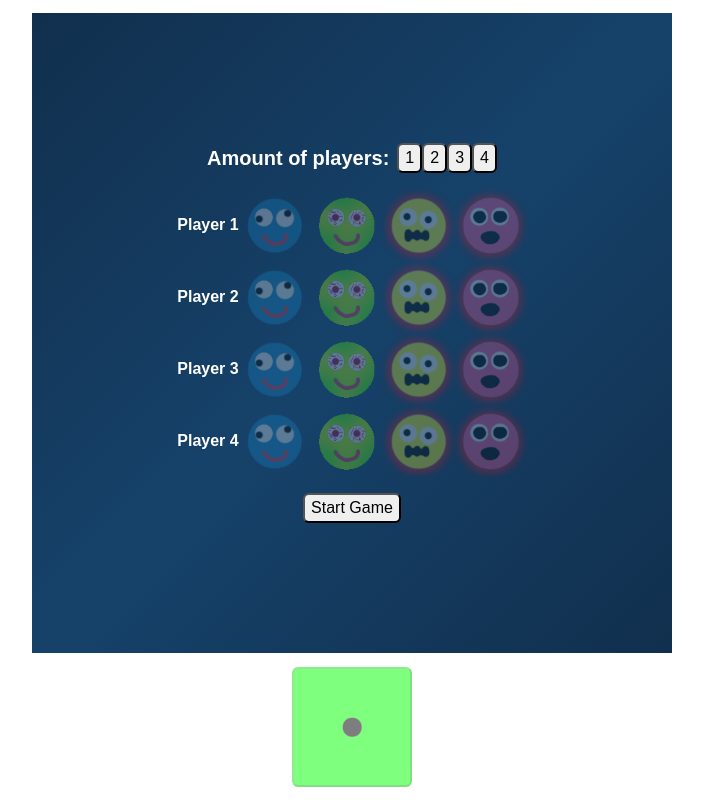
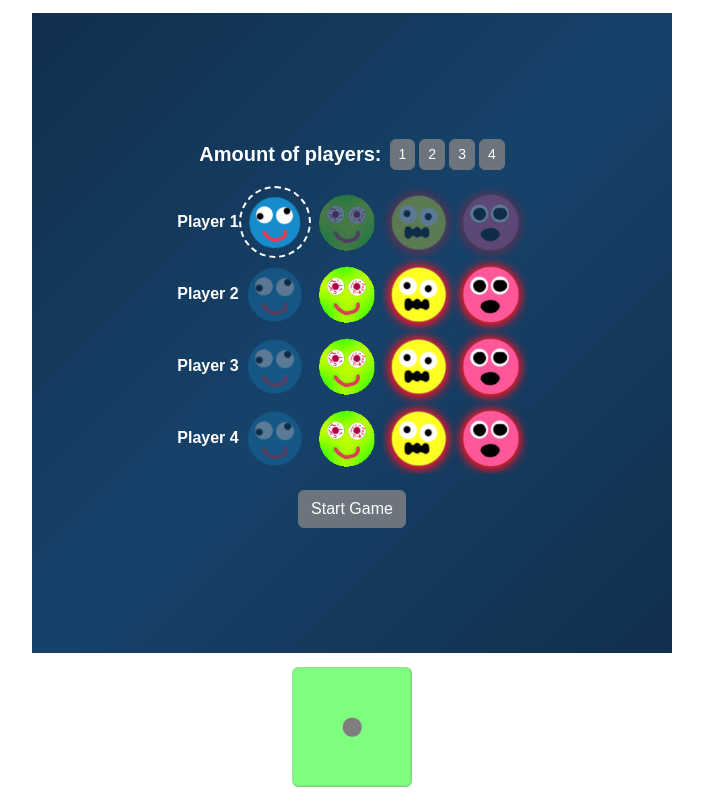
Before and after one commit to BadyTM/Portfolio, a plain HTML site: page snakes and ladders/index.html in a window 1280 px wide. Both pictures are taken after a click on the button 562 px from the left and 225 px from the top of the page. Shown: the whole page, without its empty margins (288-991 px from the left). Drawn offline with nearby package versions, Linux system fonts and the light colour scheme.

Commit message:
Refactoring and changing way of selecting avatar

```diff
--- a/out/script.js
+++ b/out/script.js
@@ -54,7 +54,21 @@ const setAmountOfPlayers = (amount) => {
         }
     }
 };
-const setPlayerAvatar = (playerClass, color) => {
+const setPlayerAvatar = (event, playerClass, color) => {
+    const clickedAvatarBtn = event.target;
+    const clickedColourClass = `.avatar-${color}`;
+    const parentRowElement = clickedAvatarBtn.closest(".avatar-row");
+    clickedAvatarBtn.classList.add("selected-avatar");
+    const buttonsToDisable = [
+        ...parentRowElement.querySelectorAll(".avatar-btn"),
+        ...document.querySelectorAll(clickedColourClass),
+    ];
+    buttonsToDisable.forEach((button) => {
+        if (button !== clickedAvatarBtn) {
+            button.disabled = true;
+            button.classList.remove("selected-avatar");
+        }
+    });
     document.querySelector(playerClass).style.backgroundImage = `url('images/avatars/${color}.png')`;
 };
 const startGame = () => {
--- a/snakes and ladders/index.html
+++ b/snakes and ladders/index.html
@@ -24,42 +24,42 @@
                <div class="starting-page position-absolute w-100 h-100 d-flex flex-column flex-wrap justify-content-center align-items-center ">
                     <div class="d-flex mb-3 w-75 justify-content-center align-items-center">
                          <span class="text-white fw-bold fs-5 text-nowrap me-2">Amount of players:</span>
-                         <button class="rounded" onclick="setAmountOfPlayers(1)">1</button>
-                         <button class="rounded" onclick="setAmountOfPlayers(2)">2</button>
-                         <button class="rounded" onclick="setAmountOfPlayers(3)">3</button>
-                         <button class="rounded" onclick="setAmountOfPlayers(4)">4</button>
+                         <button class="btn btn-secondary btn-sm rounded me-1" onclick="setAmountOfPlayers(1)">1</button>
+                         <button class="btn btn-secondary btn-sm rounded me-1" onclick="setAmountOfPlayers(2)">2</button>
+                         <button class="btn btn-secondary btn-sm rounded me-1" onclick="setAmountOfPlayers(3)">3</button>
+                         <button class="btn btn-secondary btn-sm rounded" onclick="setAmountOfPlayers(4)">4</button>
                     </div>
                     <div class="player-avatars w-75 mb-3">
-                         <div class="player-1-avatar d-flex justify-content-center align-items-center flex-wrap w-100">
+                         <div class="player-1-avatar avatar-row d-flex justify-content-center align-items-center flex-wrap w-100">
                               <div class="text-white fw-bold fs-6">Player 1</div>
-                              <button class="avatar-blue avatar-btn" onclick="setPlayerAvatar('.player-1', 'blue')"></button>
-                              <button class="avatar-green avatar-btn" onclick="setPlayerAvatar('.player-1', 'green')"></button>
-                              <button class="avatar-yellow avatar-btn" onclick="setPlayerAvatar('.player-1', 'yellow')"></button>
-                              <button class="avatar-pink avatar-btn" onclick="setPlayerAvatar('.player-1', 'pink')"></button>
+                              <button class="avatar-blue avatar-btn" onclick="setPlayerAvatar(event, '.player-1', 'blue')"></button>
+                              <button class="avatar-green avatar-btn" onclick="setPlayerAvatar(event, '.player-1', 'green')"></button>
+                              <button class="avatar-yellow avatar-btn" onclick="setPlayerAvatar(event, '.player-1', 'yellow')"></button>
+                              <button class="avatar-pink avatar-btn" onclick="setPlayerAvatar(event, '.player-1', 'pink')"></button>
                          </div>
-                         <div class="player-2-avatar d-flex justify-content-center align-items-center flex-wrap w-100">
+                         <div class="player-2-avatar avatar-row d-flex justify-content-center align-items-center flex-wrap w-100">
                               <div class="text-white fw-bold fs-6">Player 2</div>
-                              <button class="avatar-blue avatar-btn" onclick="setPlayerAvatar('.player-2', 'blue')"></button>
-                              <button class="avatar-green avatar-btn" onclick="setPlayerAvatar('.player-2', 'green')"></button>
-                              <button class="avatar-yellow avatar-btn" onclick="setPlayerAvatar('.player-2', 'yellow')"></button>
-                              <button class="avatar-pink avatar-btn" onclick="setPlayerAvatar('.player-2', 'pink')"></button>
+                              <button class="avatar-blue avatar-btn" onclick="setPlayerAvatar(event, '.player-2', 'blue')"></button>
+                              <button class="avatar-green avatar-btn" onclick="setPlayerAvatar(event, '.player-2', 'green')"></button>
+                              <button class="avatar-yellow avatar-btn" onclick="setPlayerAvatar(event, '.player-2', 'yellow')"></button>
+                              <button class="avatar-pink avatar-btn" onclick="setPlayerAvatar(event, '.player-2', 'pink')"></button>
                          </div>
-                         <div class="player-3-avatar d-flex justify-content-center align-items-center flex-wrap w-100">
+                         <div class="player-3-avatar avatar-row d-flex justify-content-center align-items-center flex-wrap w-100">
                               <div class="text-white fw-bold fs-6">Player 3</div>
-                              <button class="avatar-blue avatar-btn" onclick="setPlayerAvatar('.player-3', 'blue')"></button>
-                              <button class="avatar-green avatar-btn" onclick="setPlayerAvatar('.player-3', 'green')"></button>
-                              <button class="avatar-yellow avatar-btn" onclick="setPlayerAvatar('.player-3', 'yellow')"></button>
-                              <button class="avatar-pink avatar-btn" onclick="setPlayerAvatar('.player-3', 'pink')"></button>
+                              <button class="avatar-blue avatar-btn" onclick="setPlayerAvatar(event, '.player-3', 'blue')"></button>
+                              <button class="avatar-green avatar-btn" onclick="setPlayerAvatar(event, '.player-3', 'green')"></button>
+                              <button class="avatar-yellow avatar-btn" onclick="setPlayerAvatar(event, '.player-3', 'yellow')"></button>
+                              <button class="avatar-pink avatar-btn" onclick="setPlayerAvatar(event, '.player-3', 'pink')"></button>
                          </div>
-                         <div class="player-4-avatar d-flex justify-content-center align-items-center flex-wrap w-100">
+                         <div class="player-4-avatar avatar-row d-flex justify-content-center align-items-center flex-wrap w-100">
                               <div class="text-white fw-bold fs-6">Player 4</div>
-                              <button class="avatar-blue avatar-btn" onclick="setPlayerAvatar('.player-4', 'blue')"></button>
-                              <button class="avatar-green avatar-btn" onclick="setPlayerAvatar('.player-4', 'green')"></button>
-                              <button class="avatar-yellow avatar-btn" onclick="setPlayerAvatar('.player-4', 'yellow')"></button>
-                              <button class="avatar-pink avatar-btn" onclick="setPlayerAvatar('.player-4', 'pink')"></button>
+                              <button class="avatar-blue avatar-btn" onclick="setPlayerAvatar(event, '.player-4', 'blue')"></button>
+                              <button class="avatar-green avatar-btn" onclick="setPlayerAvatar(event, '.player-4', 'green')"></button>
+                              <button class="avatar-yellow avatar-btn" onclick="setPlayerAvatar(event, '.player-4', 'yellow')"></button>
+                              <button class="avatar-pink avatar-btn" onclick="setPlayerAvatar(event, '.player-4', 'pink')"></button>
                          </div>
                     </div>
-                    <button class="start-button rounded" onclick="startGame()">
+                    <button class="btn btn-secondary start-button rounded" onclick="startGame()">
                          Start Game
                     </button>
                </div>
--- a/snakes and ladders/script.ts
+++ b/snakes and ladders/script.ts
@@ -48,7 +48,24 @@ const setAmountOfPlayers = (amount: number): void => {
   }
 };
 
-const setPlayerAvatar = (playerClass: string, color: string): void => {
+const setPlayerAvatar = (event: Event, playerClass: string, color: string): void => {
+  const clickedAvatarBtn = event.target as HTMLButtonElement;
+  const clickedColourClass: string = `.avatar-${color}`;
+  const parentRowElement: HTMLDivElement = clickedAvatarBtn.closest(".avatar-row");
+
+  clickedAvatarBtn.classList.add("selected-avatar");
+  const buttonsToDisable: HTMLButtonElement[] = [
+    ...parentRowElement.querySelectorAll<HTMLButtonElement>(".avatar-btn"),
+    ...document.querySelectorAll<HTMLButtonElement>(clickedColourClass),
+  ];
+
+  buttonsToDisable.forEach((button) => {
+    if (button !== clickedAvatarBtn) {
+      button.disabled = true;
+      button.classList.remove("selected-avatar");
+    }
+  });
+
   (document.querySelector(playerClass) as HTMLElement).style.backgroundImage = `url('images/avatars/${color}.png')`;
 };
 
--- a/snakes and ladders/styling.scss
+++ b/snakes and ladders/styling.scss
@@ -30,7 +30,16 @@
      background-color: rgba(0, 0, 0, 0);
      width: 15%;
      aspect-ratio: 1;
-     opacity: 0.3;
+
+     &.selected-avatar {
+          border-radius: 50%;
+          border: 2px solid white;
+          border-style: dashed;
+     }
+
+     &:disabled {
+          opacity: 0.3;
+     }
 
      &.avatar-blue {
           background-image: url("images/avatars/blue.png");
```
Also changed, not shown: snakes and ladders/styling.css, 1 other file.
